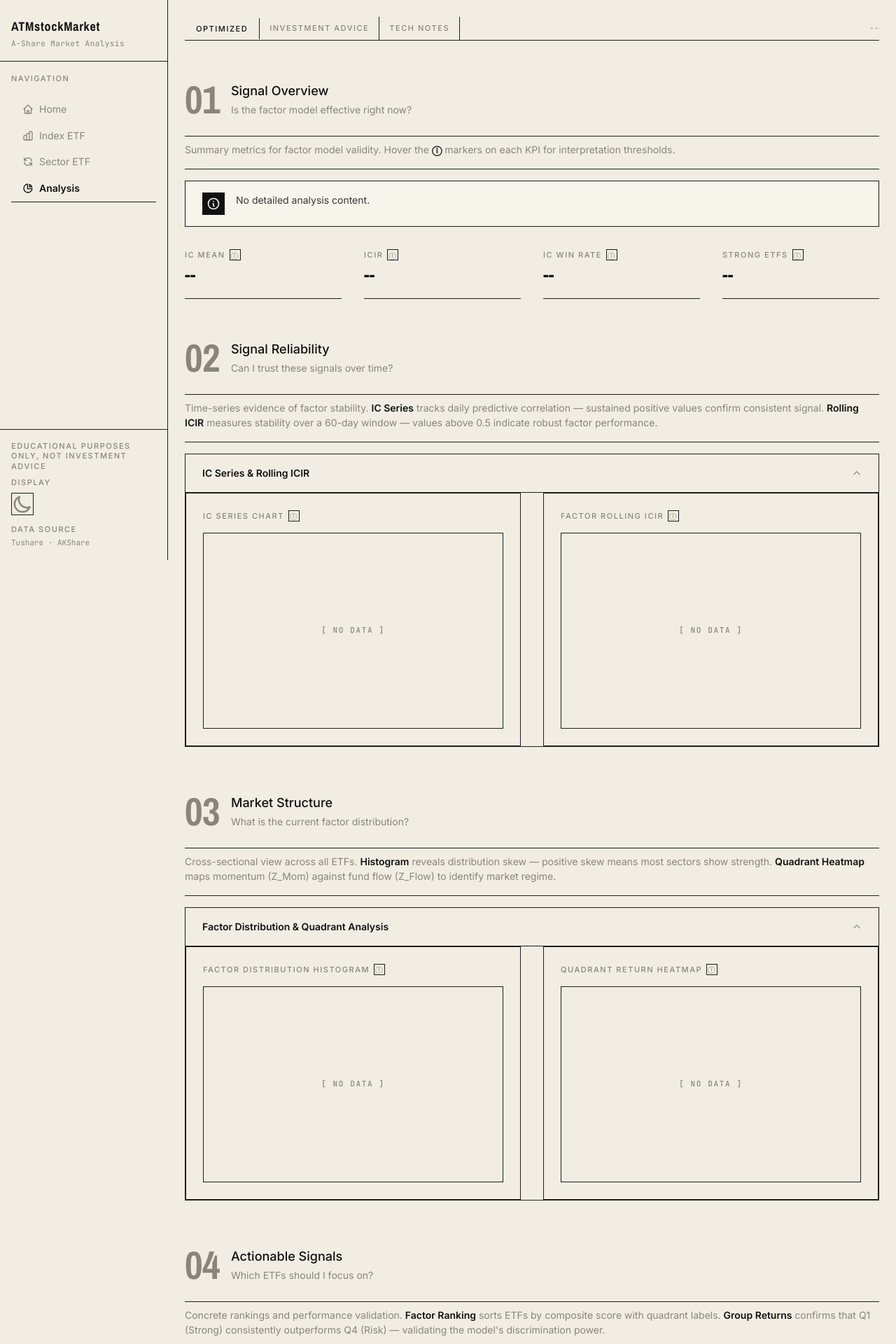
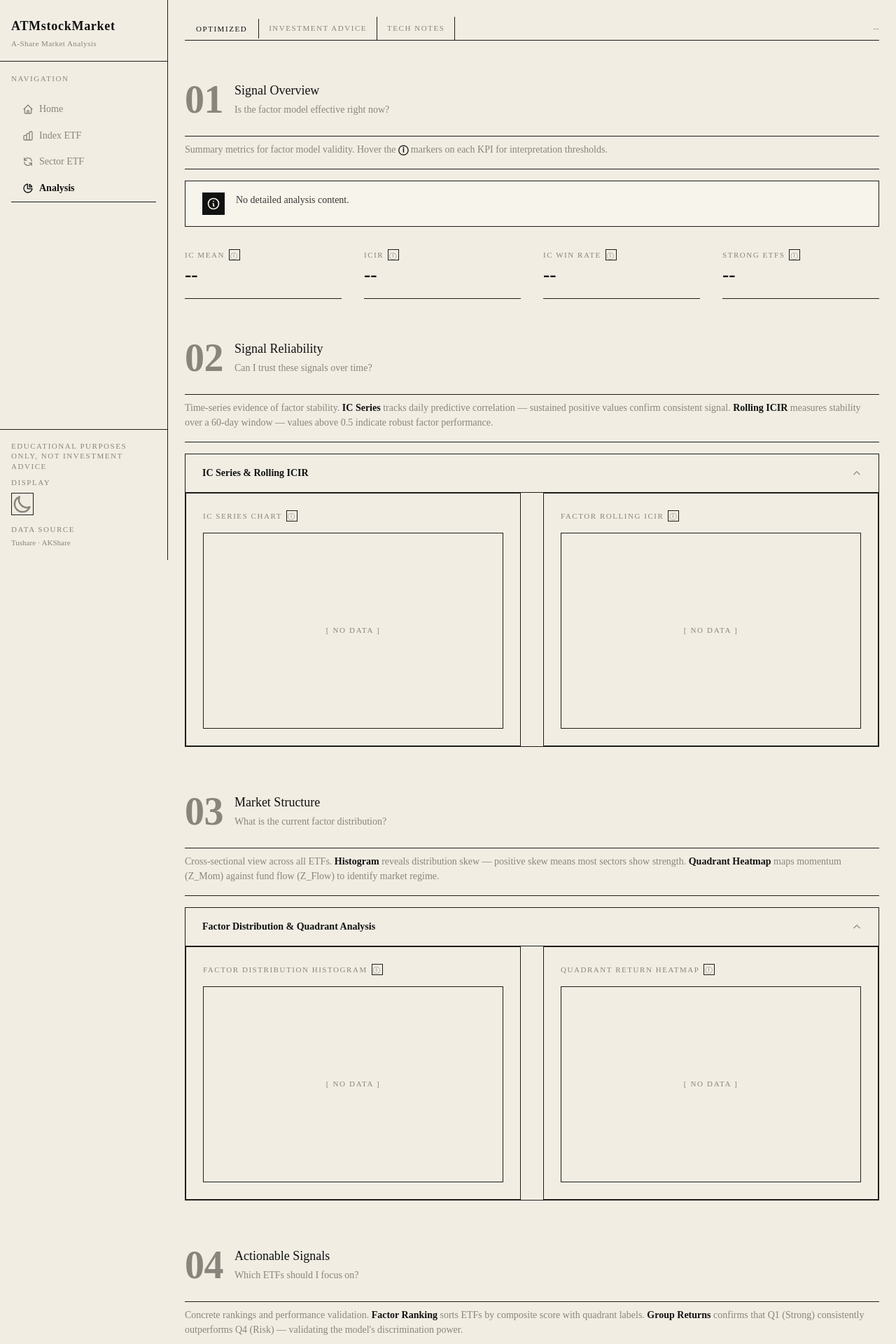
Before and after one commit to superherocheng/ATMstockMarketSimple, a FastAPI app: page /analysis in a window 1280 px wide. Shown: the top 1920 px of the page at 70% size. Run offline with FastAPI, Linux system fonts and the light colour scheme; a map, chart or similar area stays blank.

Commit message:
v23.1.0: Replace fonts with Times New Roman + SimSun (宋体)
Globally replace all font families:
  - --font-body/--font-display: "Inter", system-ui → "Times New Roman", "SimSun", serif
  - --font-mono: "JetBrains Mono" → "Times New Roman", "SimSun", monospace
  - Favicon font-family updated accordingly

```diff
--- a/src/web/static/css/app.css
+++ b/src/web/static/css/app.css
@@ -32,9 +32,9 @@
   --c-zero: #8a857c;
 
   /* --- Typography --- */
-  --font-display: "Archivo Narrow", "Arial Narrow", sans-serif;
-  --font-body: "Inter", system-ui, -apple-system, sans-serif;
-  --font-mono: "JetBrains Mono", ui-monospace, monospace;
+  --font-display: "Times New Roman", "SimSun", serif;
+  --font-body: "Times New Roman", "SimSun", serif;
+  --font-mono: "Times New Roman", "SimSun", monospace;
   --font-sans: var(--font-body);
   --font-serif: var(--font-display);
   --font-num: var(--font-mono);
```
Also changed, not shown: README.md, src/web/static/favicon.svg.
